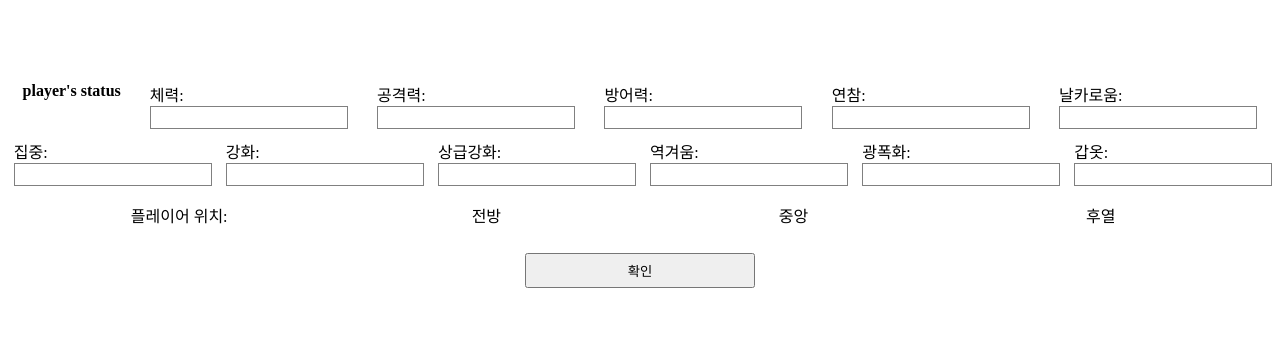
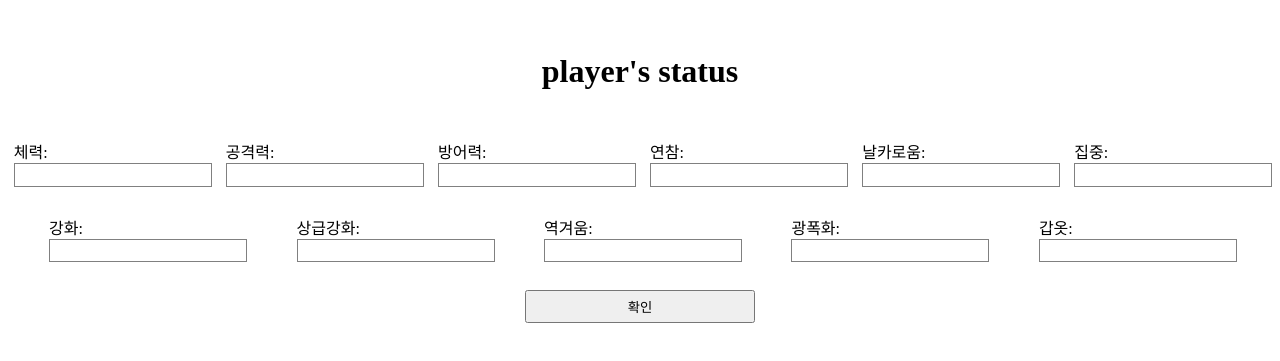
Before and after one commit to pinerose/rolasimul, a plain HTML site: page index.html in a window 1280 px wide. Shown: the part 271-632 px from the top of the page. Drawn offline with Linux system fonts and the light colour scheme.

Commit message:
Add files via upload

```diff
--- a/style.scss
+++ b/style.scss
@@ -24,15 +24,22 @@ body{
         display: none;
     }
 
-    div:first-child {// == #input_information
-        @include width-height(100%, 50%);
+    div {// == #input_information
+        @include width-height(100%, 60%);
         @include flex-display(space-evenly);
 
-        div:first-child{ // == #player_status
+        div{ // == #player_status
+
+            h2{
+                @include width-height(100%, 20%);
+                text-align: center;
+                font-size: 2rem;
+                line-height: 3rem;
+            }
 
             p{
                 margin: 0 0.5%;
-                @include width-height(calc(15%), 20%);
+                @include width-height(calc(15%), 15%);
 
                 input{
                     @include width-height(100%, 40%)
@@ -40,12 +47,12 @@ body{
             }
 
             button{
-                margin: 0 1%;
-                @include width-height(18%, 15%);
+                margin: 0 30%;
+                @include width-height(18%, 10%);
             }
 
             div{
-                @include width-height(100%, 20%);
+                @include width-height(100%, 15%);
                 @include flex-display(space-evenly);
 
                 li{
```
Also changed, not shown: reset.css, style.css, 2 other files.
